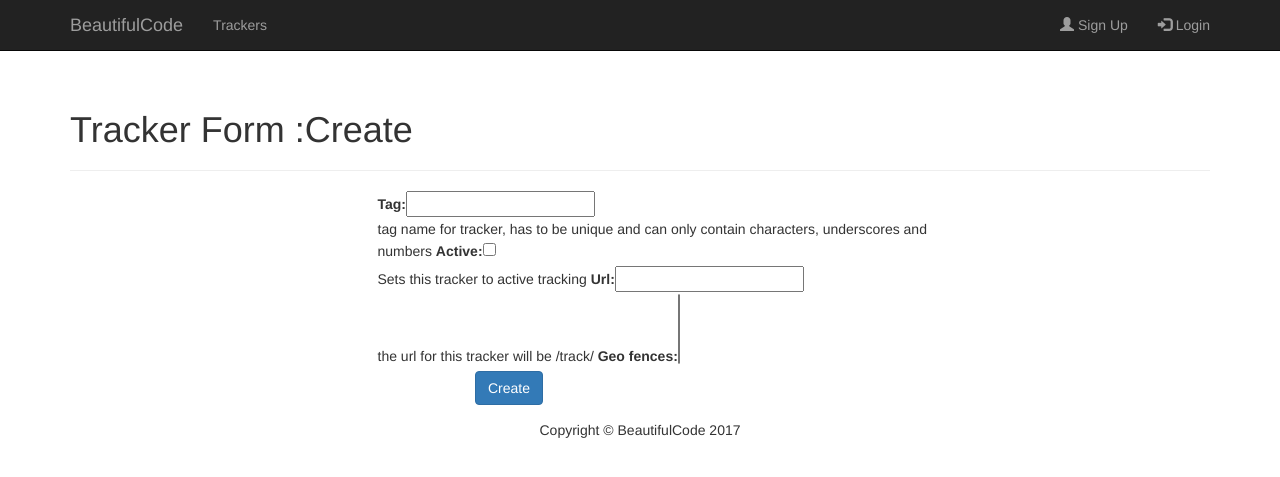
After one commit to rbcorx/django-tracker, a Django app: page /form/ in a window 1280 px wide. The commit adds this page. Shown: the top 477 px of the page. Run offline with Django 3.2, Linux system fonts and the light colour scheme; data that the repository does not hold is empty; parts of the project's set-up code (start-up, migrations or seed data) failed here and were passed over; some libraries are stand-ins or nearby versions.

Commit message:
added form views

```diff
--- a/requirements.txt
+++ b/requirements.txt
@@ -1,3 +1,4 @@
 Django==1.9.5
 matplotlib==2.0.0
 numpy==1.12.0
+django-bootstrap-form==3.2
--- a/tracker/settings.py
+++ b/tracker/settings.py
@@ -31,13 +31,17 @@ ALLOWED_HOSTS = []
 # Application definition
 
 INSTALLED_APPS = [
+    # custom
     'trackmsg.apps.TrackmsgConfig',
+    # native
     'django.contrib.admin',
     'django.contrib.auth',
     'django.contrib.contenttypes',
     'django.contrib.sessions',
     'django.contrib.messages',
     'django.contrib.staticfiles',
+    # 3rd party
+    'bootstrapform',
 ]
 
 MIDDLEWARE_CLASSES = [
--- /dev/null
+++ b/trackmsg/forms.py
@@ -0,0 +1,8 @@
+from django.forms import ModelForm
+
+from .models import Tracker
+
+class TrackerForm(ModelForm):
+	class Meta:
+		model = Tracker
+		exclude = ['user', 'created']
--- /dev/null
+++ b/trackmsg/templates/trackmsg/tracker_form.html
@@ -0,0 +1,28 @@
+{% extends "trackmsg/skeleton.html" %}
+{% load bootstrap %}
+
+{% block heading_main %}Tracker Form :{% if instance %} Editing instance{% else %}Create{% endif %} {% endblock %}
+{% block content_m %}
+<section class="container">
+	<div class="row">
+	    <div class="col-md-6 col-md-offset-3">
+			{% if form %}
+			<form  class="form-horizontal" method="post" action="{% if pk %}{% url 'trackmsg:form-edit' pk %}{% else %}{% url 'trackmsg:form' %}{% endif %}">
+				{% csrf_token %}
+				{{ form | bootstrap_horizontal }}
+				<div class="form-group">
+		          <div class="col-sm-10 col-sm-offset-2">
+
+		            <input type="submit" class="btn btn-primary" value="Create" />
+		            <!--<button type="submit" class="btn btn-primary">Submit</button>-->
+		          </div>
+
+		        </div>
+			</form>
+			{% endif %}
+
+		</div>
+	</div>
+</section>
+
+{% endblock %}
--- a/trackmsg/urls.py
+++ b/trackmsg/urls.py
@@ -1,13 +1,19 @@
 from django.conf.urls import url
 from django.views.decorators.csrf import csrf_exempt
 
-from .views import *
+from .views import TrackerList, TrackerDetail, MessagePush, TrackerFormView
 
 app_name = "trackmsg"
 
 urlpatterns = [
-    url(r'^$', test, name='test'),
+    # tracker list view
     url(r'^list/', TrackerList.as_view(), name='list'),
+    # tracker detail view
     url(r'^detail/(?P<pk>[0-9]+)/', TrackerDetail.as_view(), name='detail'),
+    # tracker message push API
     url(r'^track/(?P<slug>\w[\w\-\d]+)/', csrf_exempt(MessagePush.as_view()), name='track'),
+    # tracler form
+    url(r'^form/$', TrackerFormView.as_view(), name='form'),
+    url(r'^form/(?P<pk>[0-9]+)/$', TrackerFormView.as_view(), name='form-edit'),
+
 ]
--- a/trackmsg/views.py
+++ b/trackmsg/views.py
@@ -1,14 +1,15 @@
 import json
 
-from django.shortcuts import render
-from django.http import HttpResponse, JsonResponse
+from django.shortcuts import render, get_object_or_404
+from django.http import HttpResponse, JsonResponse, HttpResponseRedirect
 from django.views import generic
+from django.core.urlresolvers import reverse
 
 from .populate import DEF_USER as DU
-from .models import *
+from .models import Tracker, Message, GeoFence, DELIMITER_COOR
+from .forms import TrackerForm
 
-def test(request):
-	return render(request, "trackmsg/skeleton.html", {})
+#TODO login_required to views
 
 class TrackerList(generic.ListView):
 	template = "trackmsg/tracker_list.html"
@@ -22,6 +23,43 @@ class TrackerList(generic.ListView):
 class TrackerDetail(generic.DetailView):
 	model = Tracker
 	template = "trackmsg/tracker_detail.html"
+
+
+class TrackerFormView(generic.View):
+
+	def get(self, request, *args, **kwargs):
+		context = {}
+		if "pk" in kwargs:
+			# creating edit form for Tracker:pk
+				context["form"] = TrackerForm(instance=get_object_or_404(Tracker, pk=kwargs["pk"]))
+				context["pk"] = kwargs["pk"]
+		else:
+			# creating fresh form
+			context["form"] = TrackerForm()
+		return render(request, 'trackmsg/tracker_form.html', context)
+
+
+	def post(self, request, *args, **kwargs):
+		context = {}
+		create = False
+		if "pk" in kwargs:
+			# editing Tracker:pk
+				form = TrackerForm(request.POST, instance=get_object_or_404(Tracker, pk=kwargs["pk"]))
+		else:
+			# creating new tracker
+			form = TrackerForm(request.POST)
+			create = True
+		if form.is_valid():
+			tracker = form.save(commit=False)
+			#TODO patch allow owner only edit
+			if create:
+				tracker.user = request.user
+			tracker.save()
+			return HttpResponseRedirect(reverse("trackmsg:list"))
+		else:
+			context["form"] = form
+		return render(request, 'trackmsg/tracker_form.html', context)
+
 
 
 class MessagePush(generic.View):
```
Also changed, not shown: trackmsg/templates/trackmsg/tracker_list.html (+15 -2 lines).
